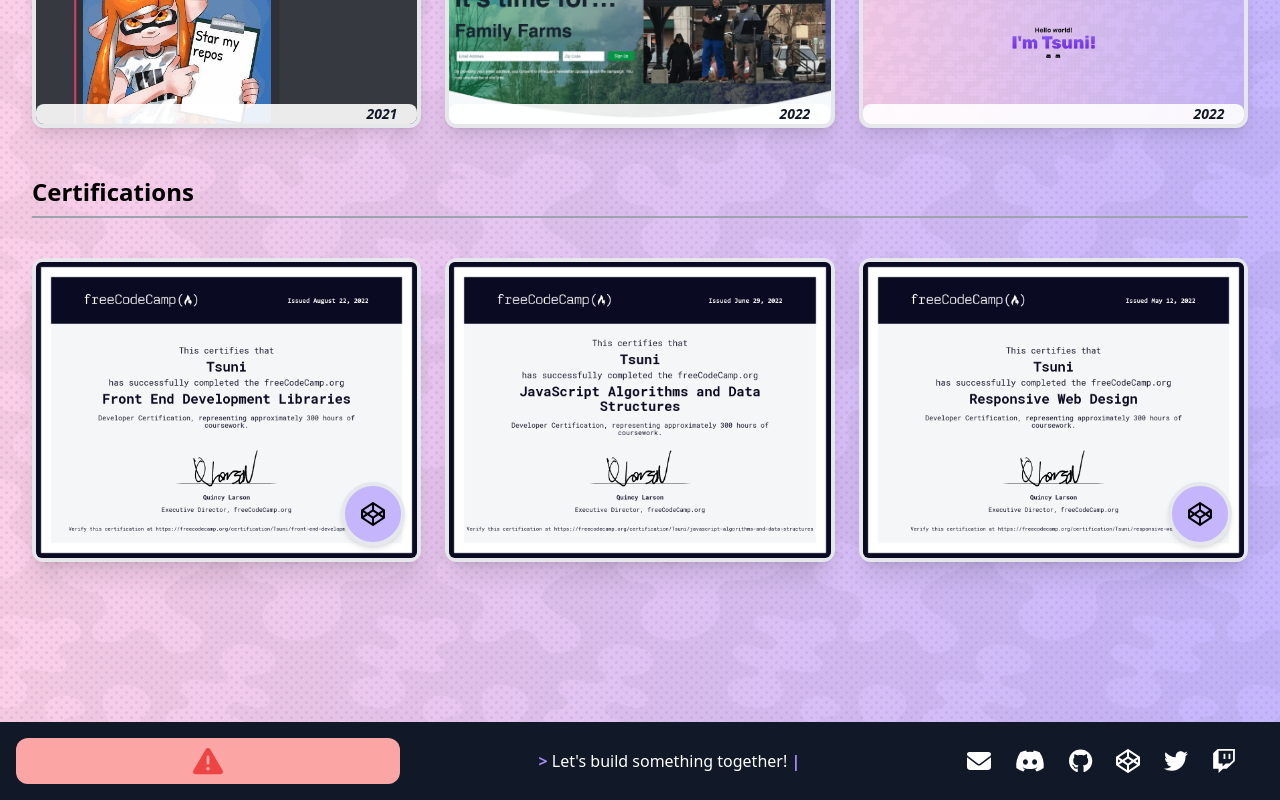
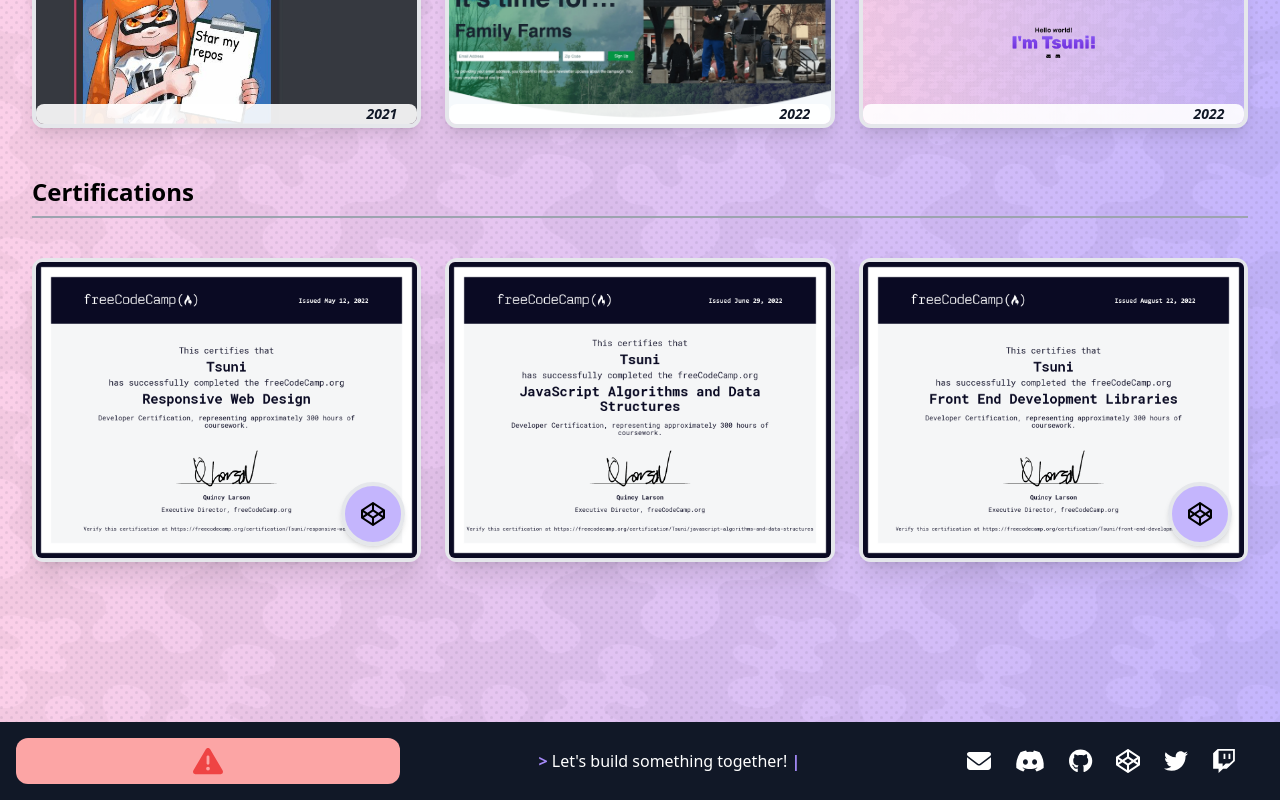
Before and after one commit to TetraTsunami/website, a Next.js app: page / in a window 1280 px wide. Shown: the part 1594-2394 px from the top of the page. Built offline with nearby package versions, Linux system fonts and the light colour scheme; no server answers.

Commit message:
Use correct images for certs

```diff
--- a/src/layouts/Projects.tsx
+++ b/src/layouts/Projects.tsx
@@ -41,7 +41,7 @@
                 name="Front End Web Development"
                 certUrl="https://www.freecodecamp.org/certification/Tsuni/responsive-web-design"
                 collectionUrl="https://codepen.io/collection/rxMyMz"
-                imageUrl={fcc_frontend}
+                imageUrl={fcc_webdesign}
             />
             <CertCard
                 name="JavaScript Algorithms and Data Structures"
@@ -52,7 +52,7 @@
                 name="Front End Development Libraries"
                 certUrl="https://www.freecodecamp.org/certification/Tsuni/front-end-development-libraries"
                 collectionUrl="https://codepen.io/collection/zxdedJ"
-                imageUrl={fcc_webdesign}
+                imageUrl={fcc_frontend}
             />
         </div>
     );
```
